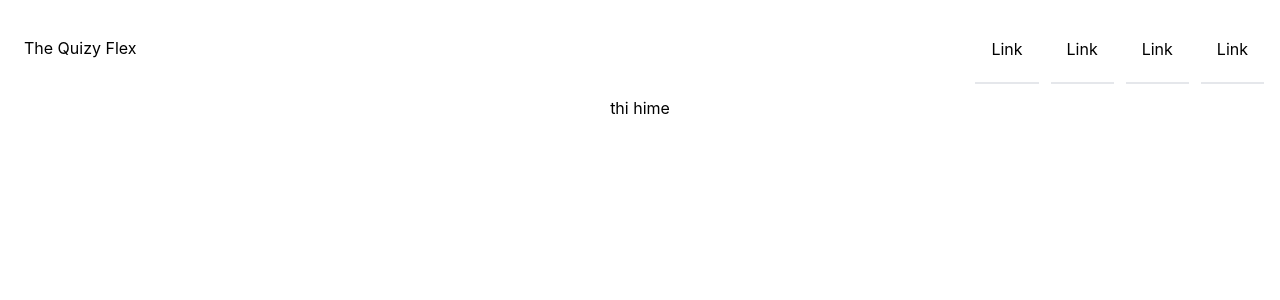
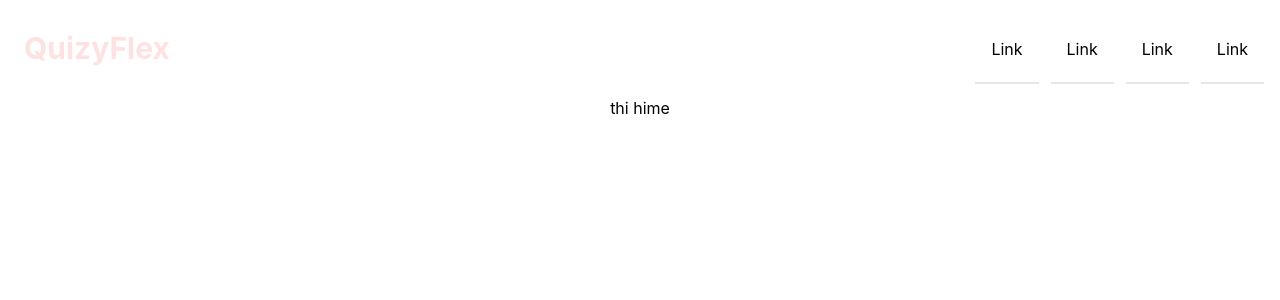
Before and after one commit to Nasif-Hasan/the-quiz-flex, a React (Create React App) app: page / in a window 1280 px wide. Shown: the top 300 px of the page. Built offline with nearby package versions, Linux system fonts and the light colour scheme.

Commit message:
header-implement

```diff
--- a/src/components/Header/Header.jsx
+++ b/src/components/Header/Header.jsx
@@ -5,8 +5,8 @@ const Header = () => {
         <div>
             <header className="p-4 dark:bg-gray-800 dark:text-gray-100">
                 <div className="container flex justify-between h-16 mx-auto">
-		<a rel="noopener noreferrer" href="#" aria-label="Back to homepage" className="flex items-center p-2">
-			The Quizy Flex
+                    <a rel="noopener noreferrer" href="/" aria-label="Back to homepage" className="flex items-center p-2 text-3xl font-bold text-red-100">
+                        QuizyFlex
                     </a>
                     <ul className="items-stretch hidden space-x-3 md:flex">
                         <li className="flex">
```
Also changed, not shown: 1 other file (tests, documents, lock files or other folders). Lines whose indentation alone changed are shown as unchanged.
